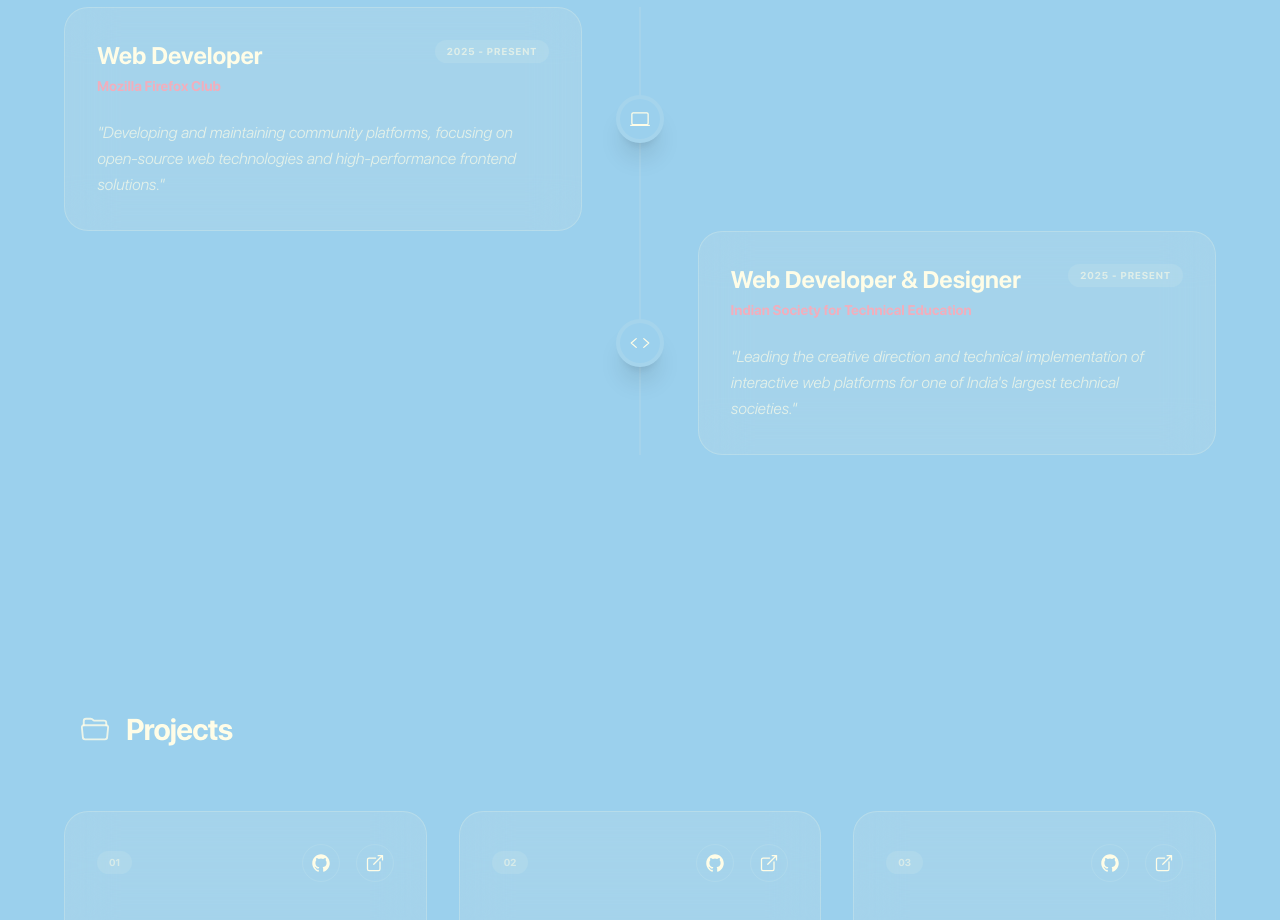
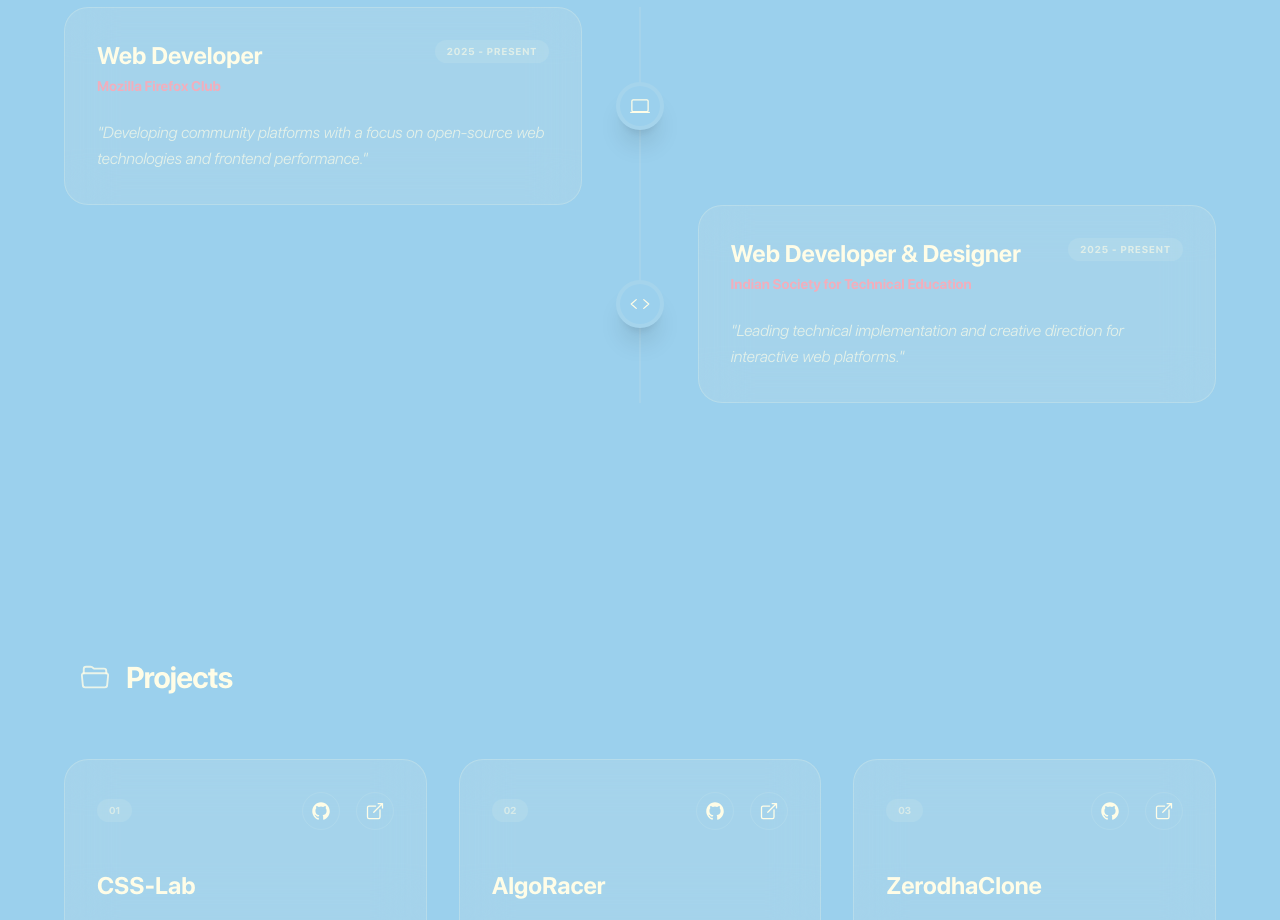
Before and after one commit to Antra1705/portfolio, a Next.js app: page / in a window 1280 px wide. Shown: the part 2720-3640 px from the top of the page. Built offline with nearby package versions, Linux system fonts and the light colour scheme.

Commit message:
Added favicon

```diff
--- a/app/layout.tsx
+++ b/app/layout.tsx
@@ -4,6 +4,9 @@ import "./globals.css";
 export const metadata: Metadata = {
   title: "Antra | Designer & AI Engineer",
   description: "Personal portfolio of Antra - Designer, Web Developer & AI Engineer.",
+  icons: {
+    icon: "/favicon.png", // Correctly linking the favicon for your portfolio
+  }
 };
 
 export default function RootLayout({
@@ -13,6 +16,9 @@ export default function RootLayout({
 }>) {
   return (
     <html lang="en" className="scroll-smooth">
+      <head>
+        <link href="https://fonts.googleapis.com/css2?family=Great+Vibes&display=swap" rel="stylesheet" />
+      </head>
       <body className="antialiased selection:bg-[#F2AEBC] selection:text-white">
         {children}
       </body>
--- a/components/Experience.tsx
+++ b/components/Experience.tsx
@@ -9,14 +9,14 @@ const experienceData = [
         title: "Web Developer",
         company: "Mozilla Firefox Club",
         period: "2025 - Present",
-        desc: "Developing and maintaining community platforms, focusing on open-source web technologies and high-performance frontend solutions.",
+        desc: "Developing community platforms with a focus on open-source web technologies and frontend performance.",
         icon: <IoLaptopOutline />
     },
     {
         title: "Web Developer & Designer",
         company: "Indian Society for Technical Education",
         period: "2025 - Present",
-        desc: "Leading the creative direction and technical implementation of interactive web platforms for one of India's largest technical societies.",
+        desc: "Leading technical implementation and creative direction for interactive web platforms.",
         icon: <IoCodeOutline />
     }
 ];
```
Also changed, not shown: components/Hero.tsx (line endings or trailing spaces), public/favicon.png (added).
